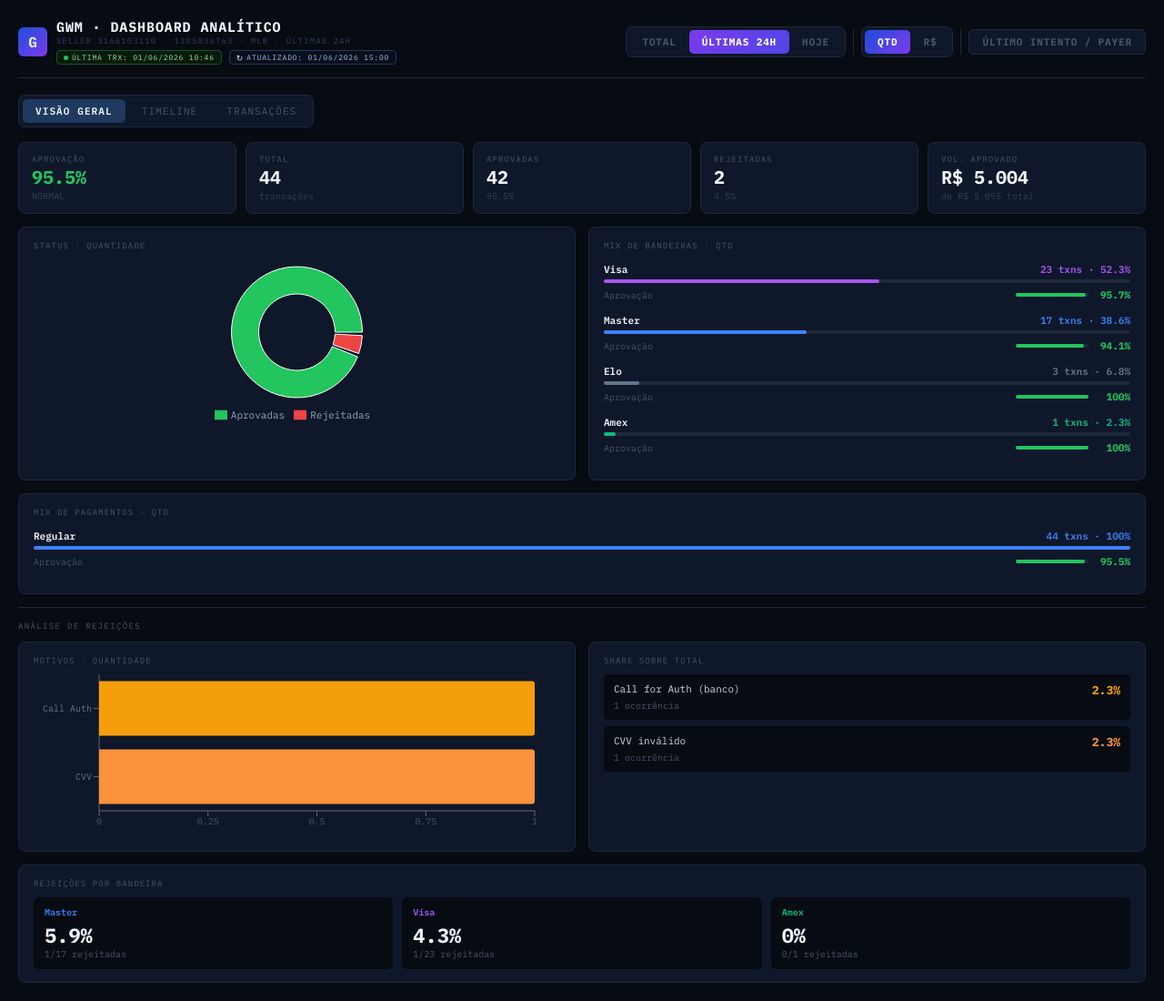
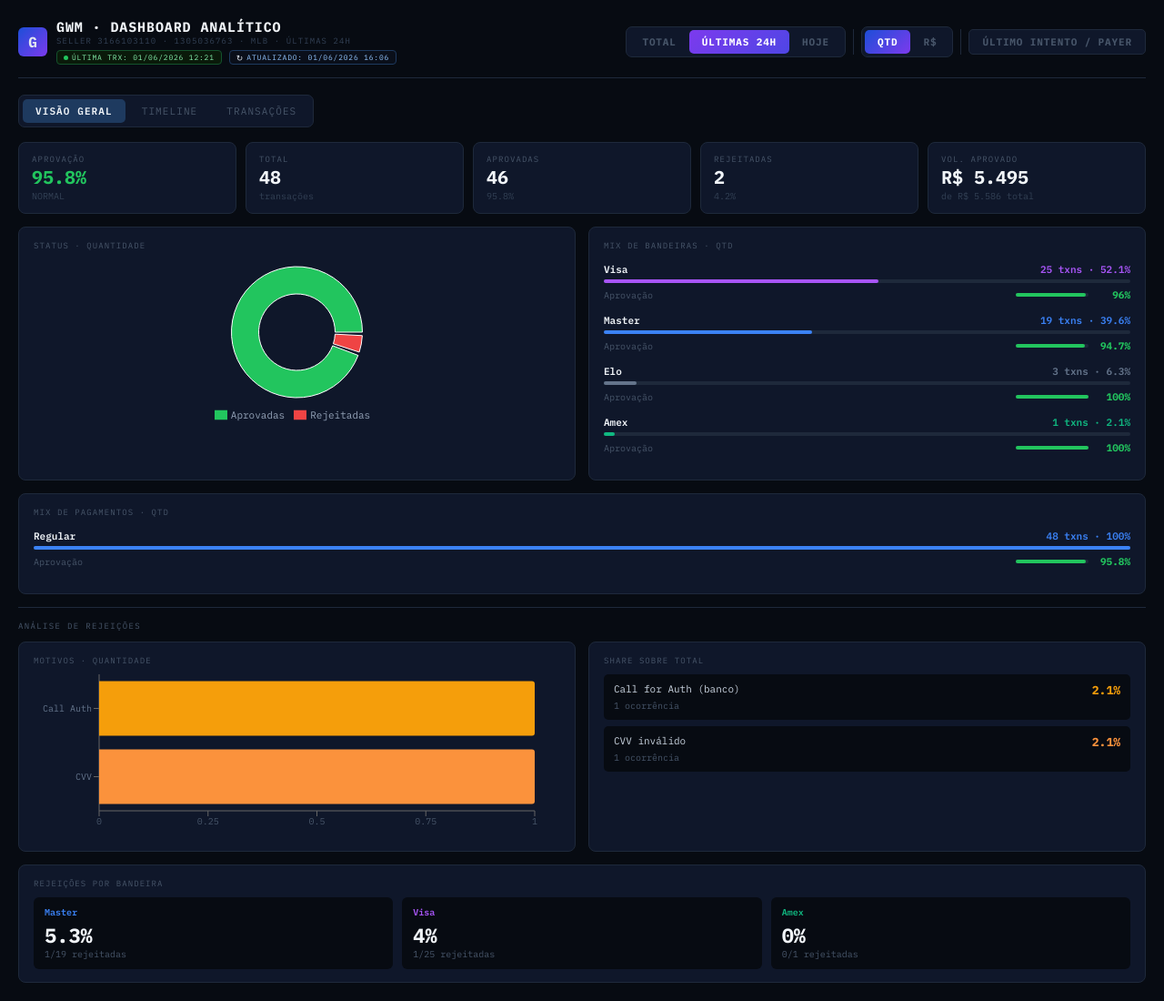
Before and after one commit to lucasmartinelli-code/gwm-dashboard, a React (Create React App) app: page / in a window 1280 px wide. Shown: the whole page at 91% size. Built offline with nearby package versions, Linux system fonts and the light colour scheme.

Commit message:
data: auto-update NRT 2026-06-01 16:00

```diff
--- a/src/GWMDashboard.jsx
+++ b/src/GWMDashboard.jsx
@@ -2,6 +2,12 @@ import { useState, useMemo } from "react";
 import { BarChart, Bar, XAxis, YAxis, Tooltip, ResponsiveContainer, Cell, PieChart, Pie, Legend, ComposedChart, Line } from "recharts";
 
 const RAW = [
+  { id:"161986307514", payerId:"1581214845", collectorId:"3166103110", date:"01/06/2026 12:21", status:"approved", detail:"accredited", amount:350, method:"visa", op:"regular_payment" },
+  { id:"161189859275", payerId:"1499913649", collectorId:"3166103110", date:"01/06/2026 12:04", status:"approved", detail:"accredited", amount:56, method:"master", op:"regular_payment" },
+  { id:"161188916465", payerId:"1624621609", collectorId:"3166103110", date:"01/06/2026 11:53", status:"approved", detail:"accredited", amount:35, method:"visa", op:"regular_payment" },
+  { id:"161180925023", payerId:"1903793787", collectorId:"3166103110", date:"01/06/2026 11:17", status:"approved", detail:"accredited", amount:35, method:"master", op:"regular_payment" },
+  { id:"161971369430", payerId:"1739921799", collectorId:"3166103110", date:"01/06/2026 11:05", status:"approved", detail:"accredited", amount:35, method:"visa", op:"regular_payment" },
+  { id:"161970735268", payerId:"1991843426", collectorId:"3166103110", date:"01/06/2026 10:59", status:"approved", detail:"accredited", amount:35, method:"visa", op:"regular_payment" },
   { id:"161174281623", payerId:"1544016473", collectorId:"3166103110", date:"01/06/2026 10:46", status:"approved", detail:"accredited", amount:350, method:"master", op:"regular_payment" },
   { id:"161965804974", payerId:"3442713222", collectorId:"3166103110", date:"01/06/2026 10:27", status:"approved", detail:"accredited", amount:56, method:"visa", op:"regular_payment" },
   { id:"161166916803", payerId:"1751090925", collectorId:"3166103110", date:"01/06/2026 09:51", status:"approved", detail:"accredited", amount:35, method:"visa", op:"regular_payment" },
@@ -318,7 +324,7 @@ const RAW = [
 ];
 
 const COLLECTOR_ID = "3166103110";
-const LAST_UPDATED = "01/06/2026 15:00";
+const LAST_UPDATED = "01/06/2026 16:06";
 const LAST_TRX     = RAW.length > 0 ? RAW[0].date : "-";
 const METHOD_COLORS = { master:"#3b82f6", visa:"#a855f7", amex:"#10b981" };
 const STATUS_COLORS = { approved:"#22c55e", rejected:"#ef4444", refunded:"#f59e0b" };
```
